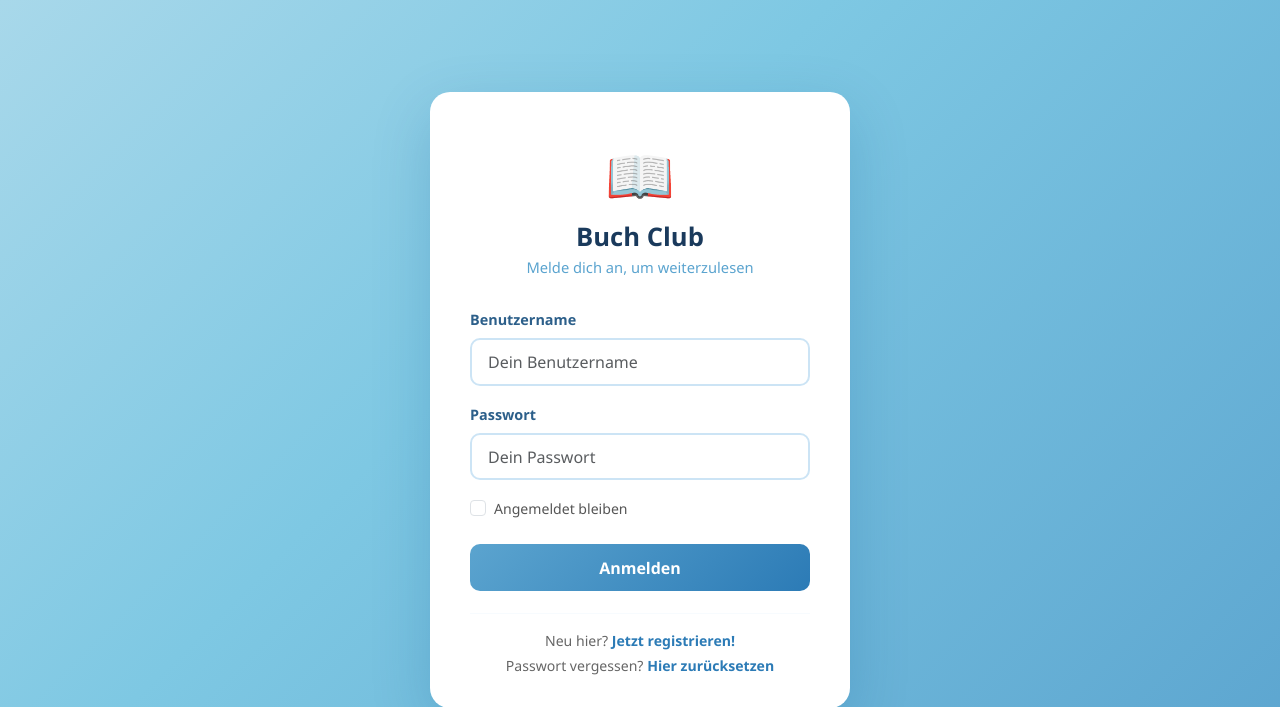
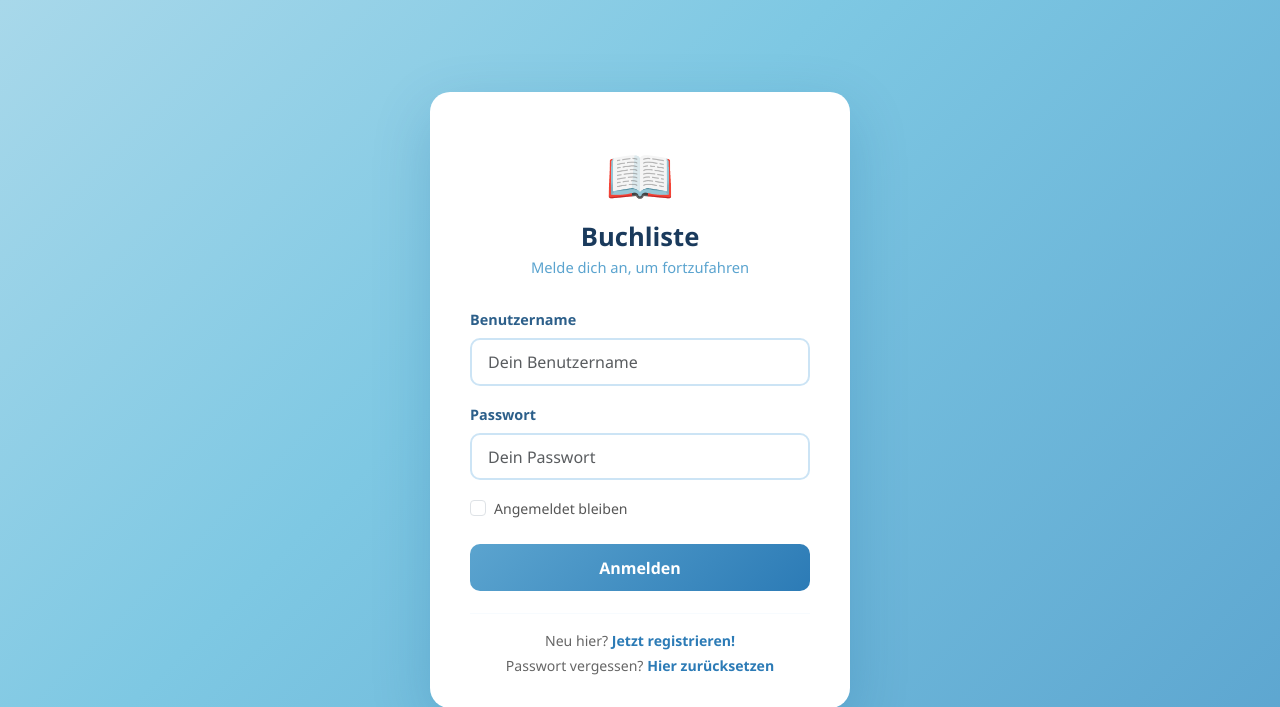
Before and after one commit to Hisham-Git-tech/buchliste, a Flask app: page /auth/login in a window 1280 px wide. Shown: the top 707 px of the page. Run offline with Flask 3, Linux system fonts and the light colour scheme; parts of the project's set-up code (start-up, migrations or seed data) failed here and were passed over; some libraries are stand-ins or nearby versions.

```diff
--- a/app/api/tokens.py
+++ b/app/api/tokens.py
@@ -10,12 +10,18 @@ def get_token():
     username = None
     password = None
 
+<<<<<<< Updated upstream
     # Basic Auth lesen
+=======
+>>>>>>> Stashed changes
     if request.authorization:
         username = request.authorization.username
         password = request.authorization.password
 
+<<<<<<< Updated upstream
     # Optional JSON-Fallback
+=======
+>>>>>>> Stashed changes
     if (not username or not password) and request.is_json:
         data = request.get_json(silent=True) or {}
         username = data.get('username')
--- a/app/templates/auth/login.html
+++ b/app/templates/auth/login.html
@@ -130,8 +130,8 @@
     {% endwith %}
 
     <span class="book-icon">📖</span>
-    <h1 class="login-title">Buch Club</h1>
-    <p class="login-subtitle">Melde dich an, um weiterzulesen</p>
+    <h1 class="login-title">Buchliste</h1>
+    <p class="login-subtitle">Melde dich an, um fortzufahren</p>
 
     <form method="POST" action="">
       {{ form.hidden_tag() }}
```
